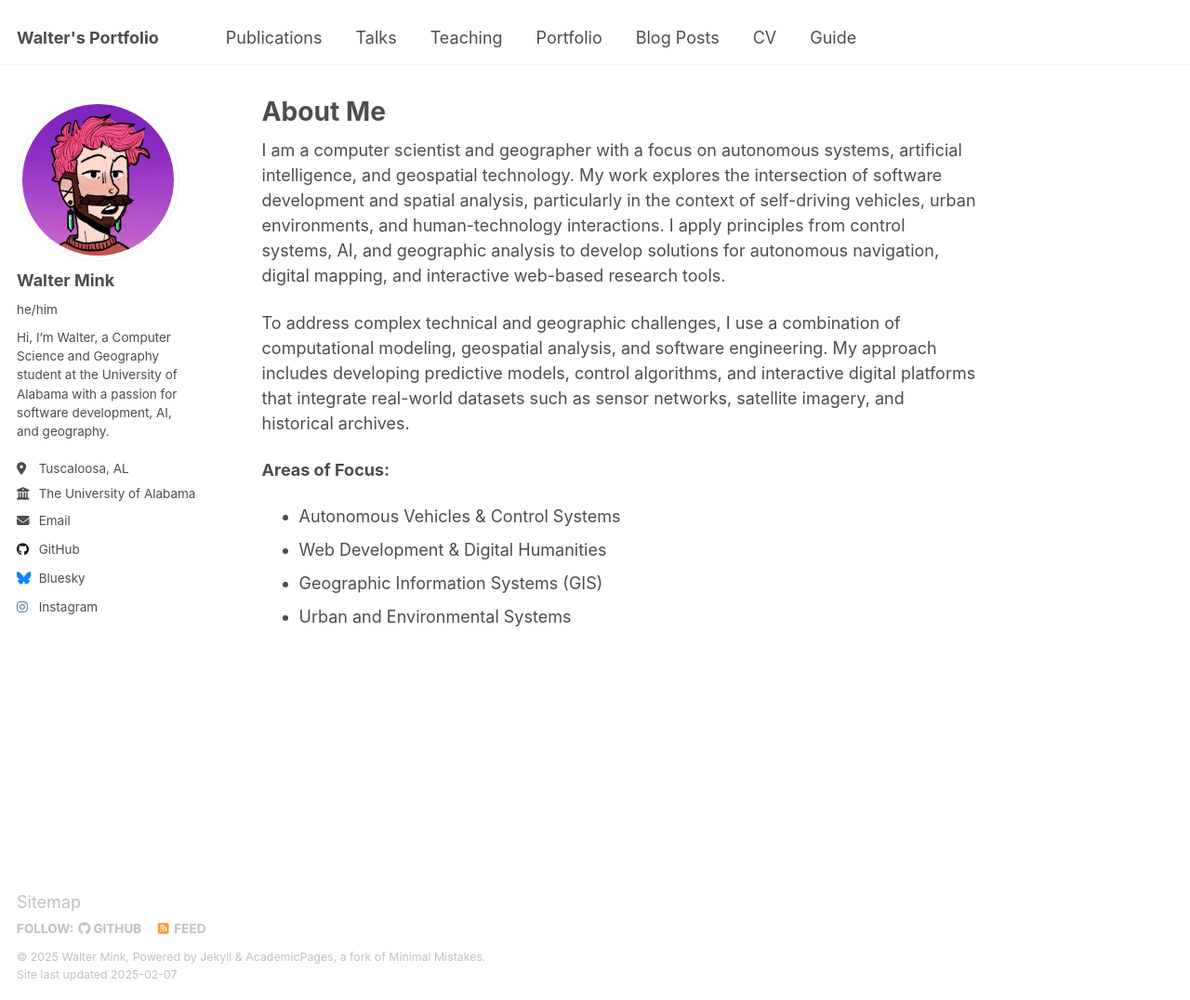
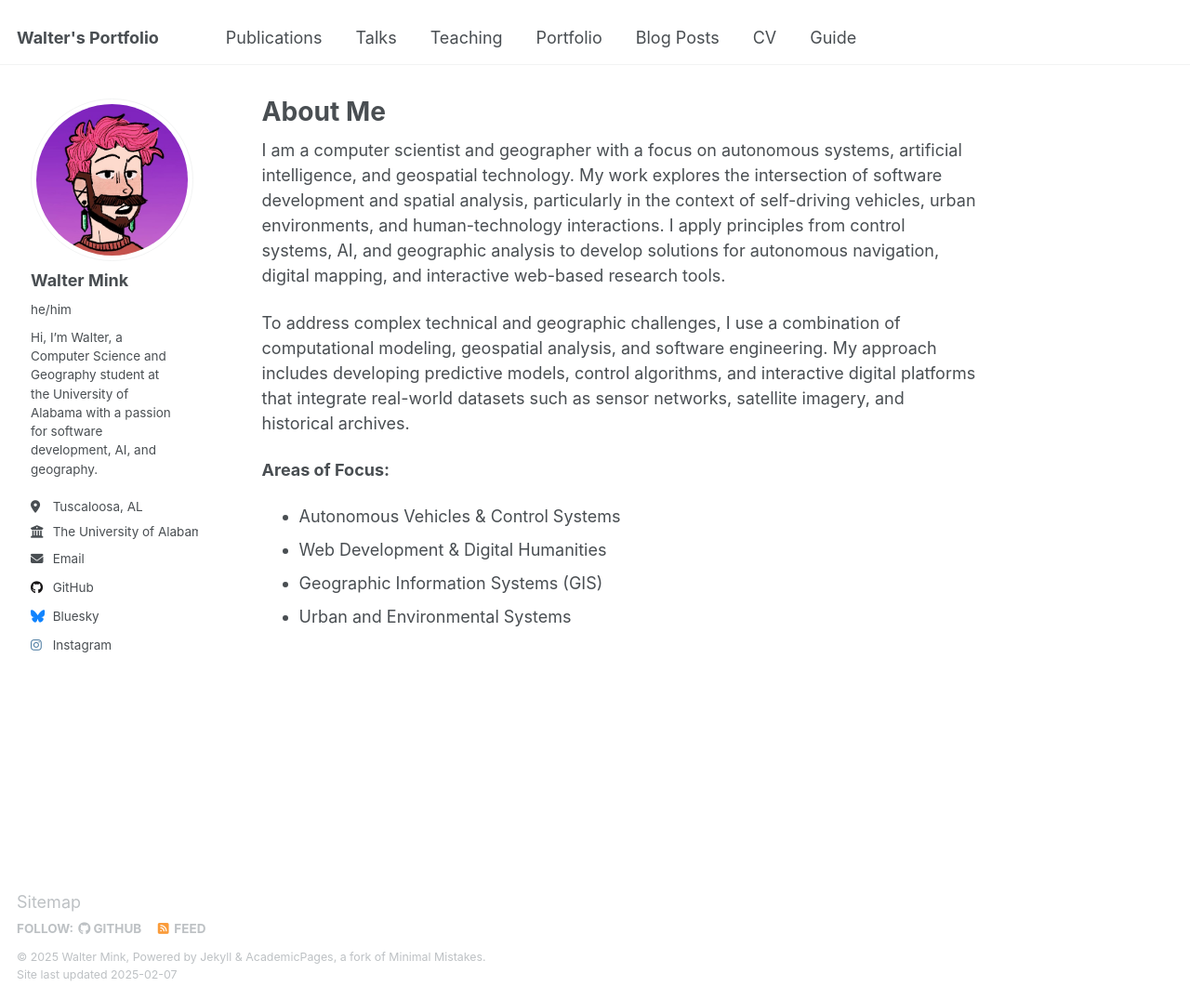
Before and after one commit to idioticEvil/idioticEvil, a Jekyll site: the page built from _pages/about.md, in a window 1280 px wide and 1076 px high. Shown: the whole window at 93% size. Built offline with Jekyll 4.4.1, drawn with Linux system fonts in a browser that asks for light colours.

Commit message:
Update _sidebar.scss
one of these should work

```diff
--- a/_sass/layout/_sidebar.scss
+++ b/_sass/layout/_sidebar.scss
@@ -9,6 +9,9 @@
 .sidebar {
   -webkit-transform: translate3d(0, 0 , 0);
           transform: translate3d(0, 0 , 0);
+
+  padding-left: 15px;  // Add left padding
+  padding-right: 15px; // Add right padding
 
   @include clearfix();
   margin-bottom: 1em;
@@ -151,7 +154,7 @@
   @include breakpoint($large) {
     margin-top: 10px;
     margin-bottom: 20px;
-    margin-right: 10px;
+    margin-right: 20px;
   }
 }
 
```
